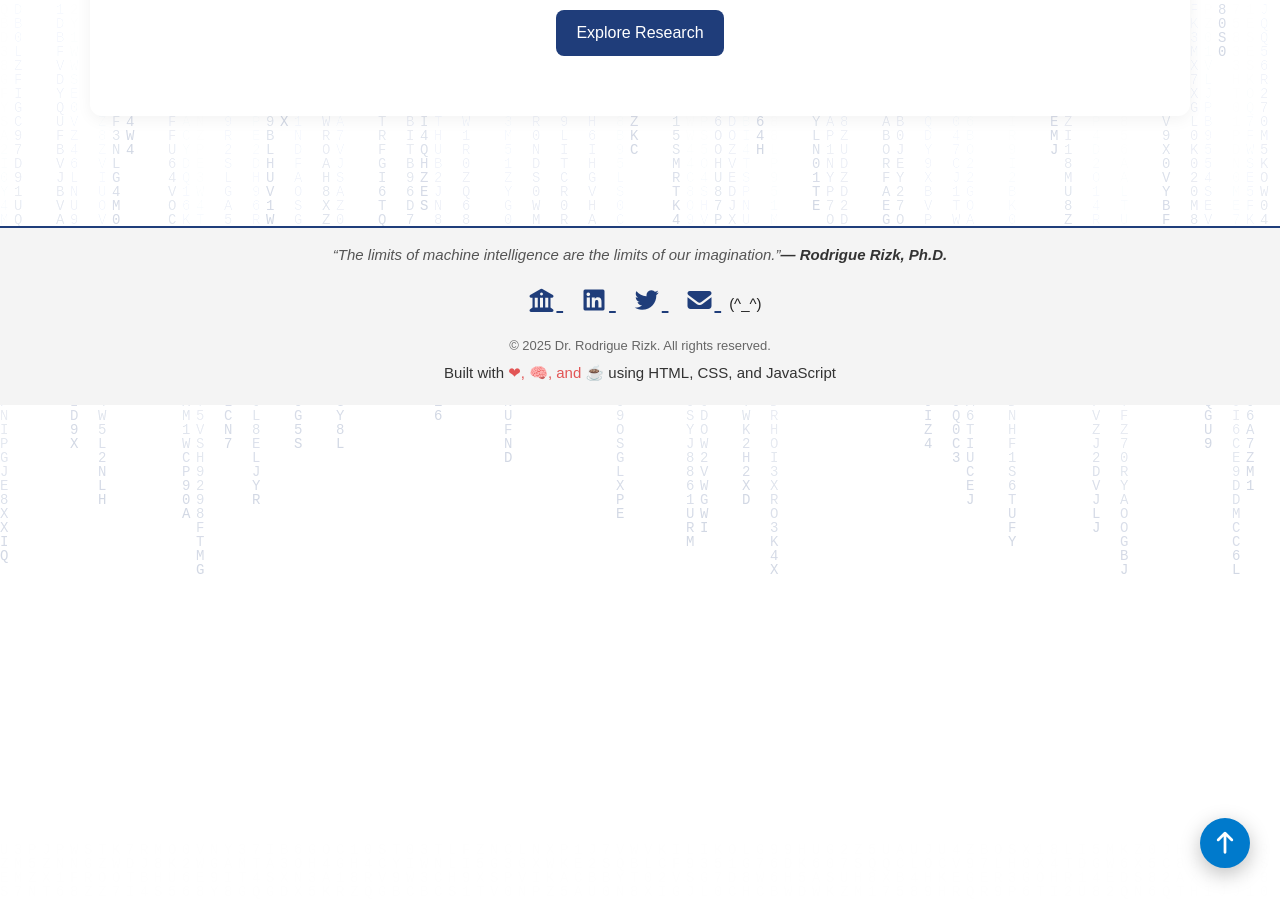
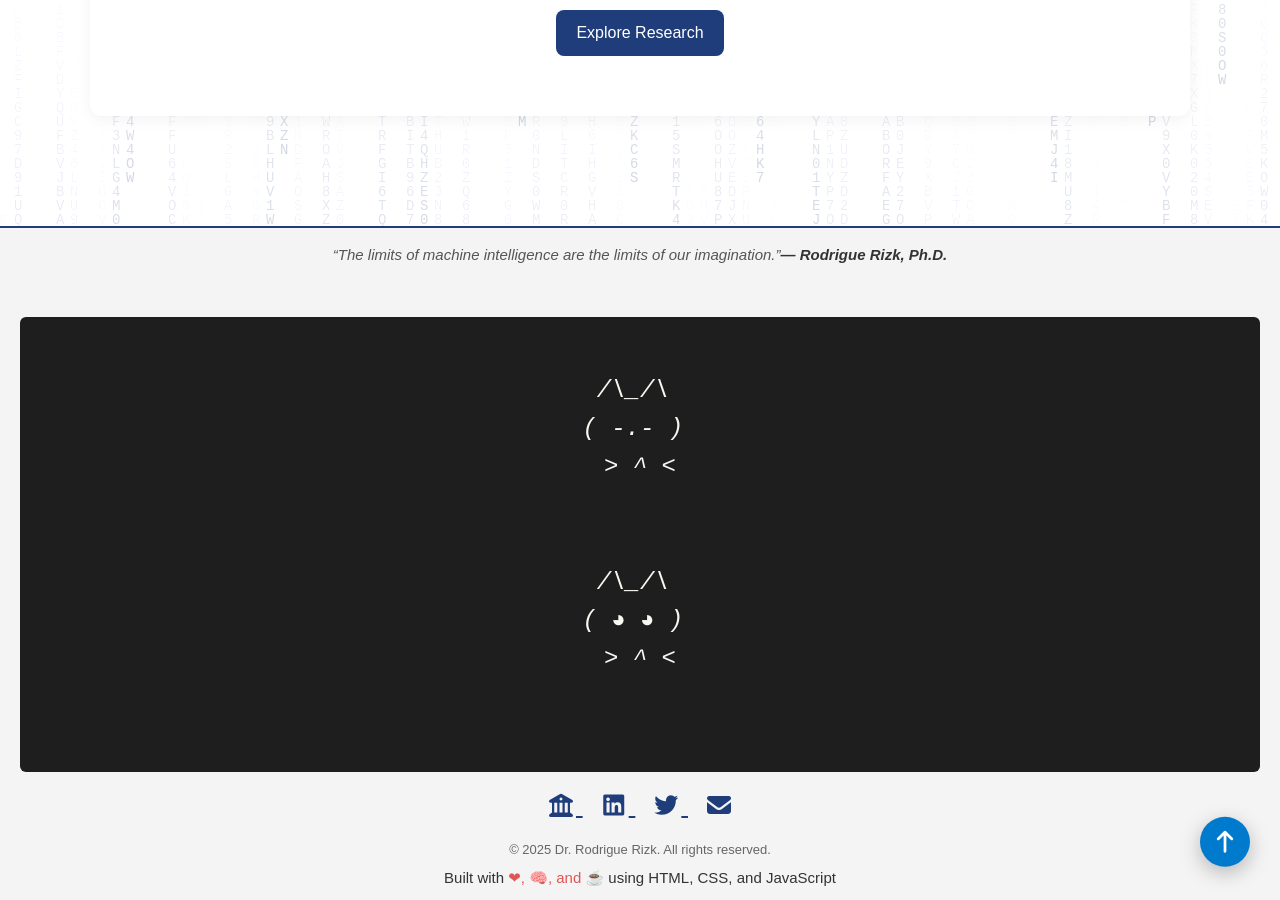
Before and after one commit to rodriguerizk/rodriguerizk.github.io, a Jekyll site: the page index.html, which Jekyll copies as it is, in a window 1280 px wide and 900 px high, scrolled down 2449 px. Built offline with Jekyll 4.4.1, drawn with Linux system fonts in a browser that asks for light colours; nearby versions of some CDN libraries.

Commit message:
Update index.html

```diff
--- a/index.html
+++ b/index.html
@@ -366,6 +366,18 @@ At the heart of this effort lies a central question:
   <div class="footer-quote">
     <blockquote>
       “<i>The limits of machine intelligence are the limits of our imagination</i>.”<span class="quote-author">— Rodrigue Rizk, Ph.D.</span>
+      <div style="text-align:center; margin-top:50px;">
+  <pre class="mascot" style="font-family: monospace; font-size:24px; cursor:pointer; transition: transform 0.3s ease;">
+<span class="closed-eyes">
+ /\_/\
+( -.- )
+ > ^ <
+</span>
+<span class="open-eyes">
+ /\_/\
+( ◕ ◕ )
+ > ^ <
+</span>
     </blockquote>
 
   </div>
@@ -389,7 +401,6 @@ At the heart of this effort lies a central question:
       <a href="mailto:rodrigue.rizk@usd.edu" aria-label="Email">
         <i class="fas fa-envelope"></i>
       </a>
-      <span>(^_^)</span>
     </div>
     <p class="copyright">© 2025 Dr. Rodrigue Rizk. All rights reserved.</p>
 <p>     Built with <span style="color: #e25555;">&#10084;, &#129504;, and &#9749;</span> using HTML, CSS, and JavaScript</p>
```
